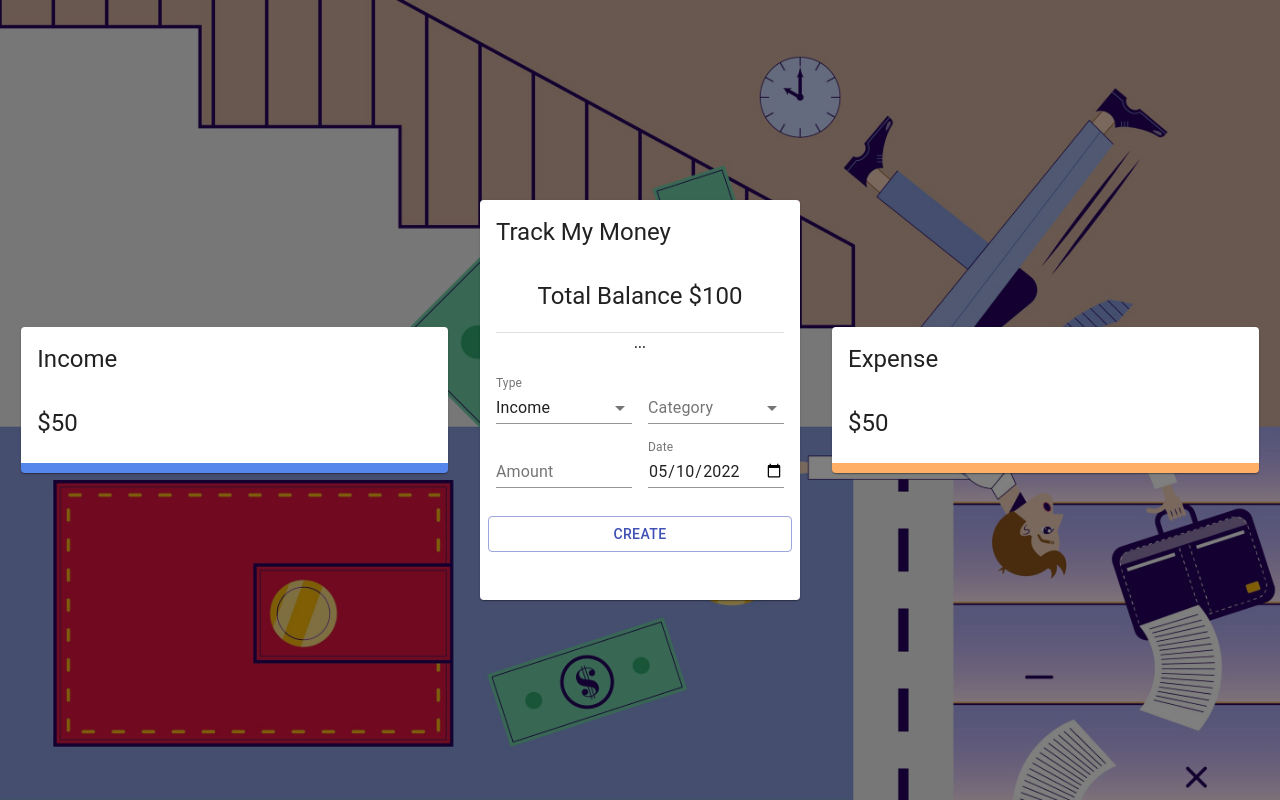
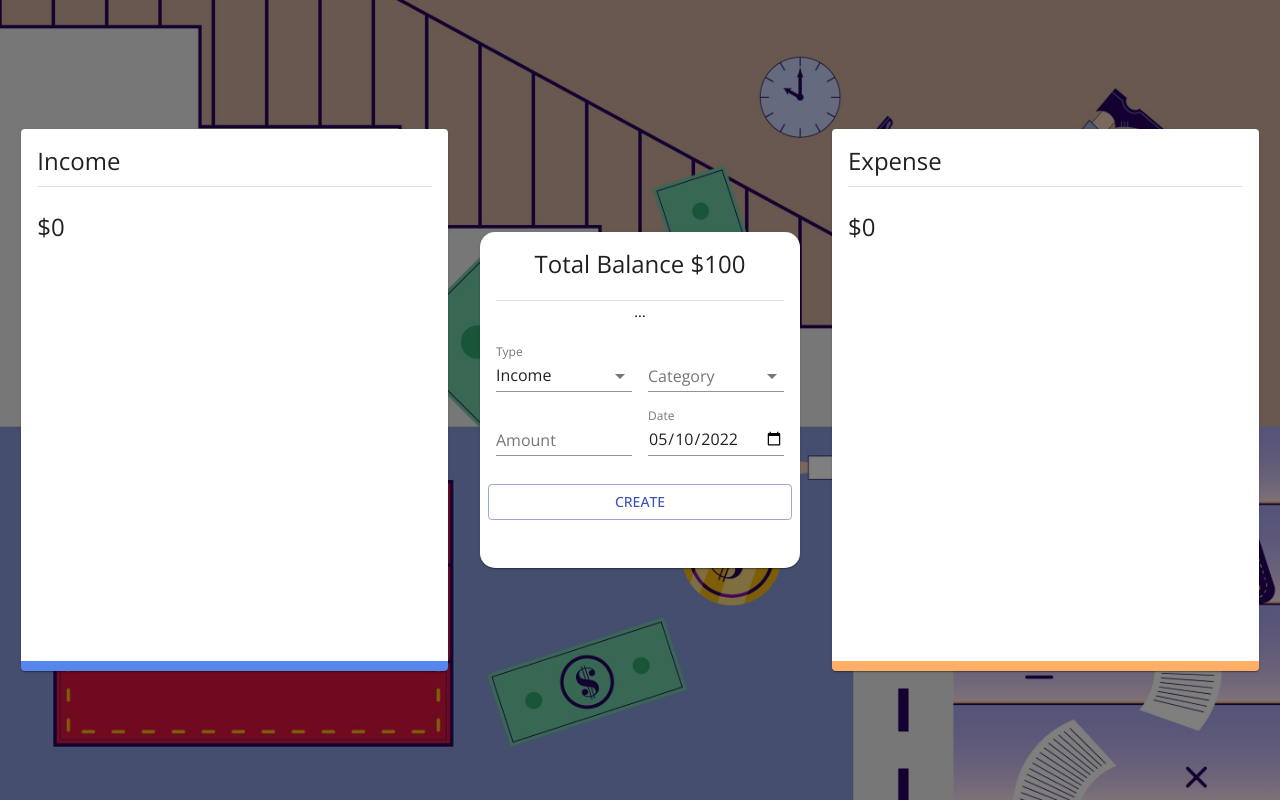
Before and after one commit to josh-umahi/TrackMyMoney, a React (Create React App) app in the folder web_app/: page / in a window 1280 px wide. Built offline with nearby package versions, Linux system fonts and the light colour scheme.

Commit message:
Implemented the Pie chart

```diff
--- a/web_app/public/index.html
+++ b/web_app/public/index.html
@@ -1,14 +1,12 @@
 <!DOCTYPE html>
 <html lang="en">
+
 <head>
   <meta charset="utf-8" />
   <link rel="icon" href="%PUBLIC_URL%/favicon.ico" />
   <meta name="viewport" content="width=device-width, initial-scale=1" />
   <meta name="theme-color" content="#000000" />
-    <meta
-      name="description"
-      content="Web site created using create-react-app"
-    />
+  <meta name="description" content="Web site created using create-react-app" />
   <link rel="apple-touch-icon" href="%PUBLIC_URL%/logo192.png" />
   <!--
       manifest.json provides metadata used when your web app is installed on a
@@ -24,8 +22,12 @@
       work correctly both with client-side routing and a non-root public URL.
       Learn how to configure a non-root public URL by running `npm run build`.
     -->
+  <link rel="preconnect" href="https://fonts.googleapis.com">
+  <link rel="preconnect" href="https://fonts.gstatic.com" crossorigin>
+  <link href="https://fonts.googleapis.com/css2?family=Open+Sans:wght@400;500&display=swap" rel="stylesheet">
   <title>React App</title>
 </head>
+
 <body>
   <noscript>You need to enable JavaScript to run this app.</noscript>
   <div id="root"></div>
@@ -40,4 +42,5 @@
       To create a production bundle, use `npm run build` or `yarn build`.
     -->
 </body>
+
 </html>
--- a/web_app/src/components/Details/Details.jsx
+++ b/web_app/src/components/Details/Details.jsx
@@ -1,18 +1,32 @@
 import React from "react";
-import { Card, CardHeader, CardContent, Typography } from "@material-ui/core";
-// import { Doughnut } from "react-chartjs-2";
+import {
+  Card,
+  CardHeader,
+  CardContent,
+  Typography,
+  Divider,
+} from "@material-ui/core";
+import { Chart as ChartJS, ArcElement, Tooltip, Legend } from "chart.js";
+import { Pie } from "react-chartjs-2";
 
 import useStyles from "./styles";
+import useTransactions from "../../useTransactions";
+
+ChartJS.register(ArcElement, Tooltip, Legend);
 
 const DetailsCard = ({ title }) => {
   const classes = useStyles();
+  const { total, chartData } = useTransactions(title);
 
   return (
     <Card className={title === "Income" ? classes.income : classes.expense}>
-      <CardHeader title={title} />
+      <CardHeader className={classes.cardHeader} title={title} />
+      <div style={{ padding: "0.5em 1em" }}>
+        <Divider />
+      </div>
       <CardContent>
-        <Typography variant="h5">$50</Typography>
-        {/* <Doughnut data="DATA" /> */}
+        <Typography variant="h5">${total}</Typography>
+        <Pie data={chartData} />
       </CardContent>
     </Card>
   );
--- a/web_app/src/components/Details/styles.js
+++ b/web_app/src/components/Details/styles.js
@@ -7,4 +7,7 @@ export default makeStyles(() => ({
   expense: {
     borderBottom: '10px solid rgba(255, 149, 51, .75)',
   },
+  cardHeader: {
+    paddingBottom: 0
+  },
 }));
--- a/web_app/src/components/Main/Main.jsx
+++ b/web_app/src/components/Main/Main.jsx
@@ -17,7 +17,6 @@ const Main = () => {
 
   return (
     <Card className={classes.root}>
-      <CardHeader title="Track My Money" />
       <CardContent>
         <Typography align="center" variant="h5">
           Total Balance $100
@@ -31,7 +30,7 @@ const Main = () => {
         <Divider />
         <Form />
       </CardContent>
-      <CardContent className={classes.cartContent}>
+      <CardContent className={classes.cardContent}>
         <Grid container spacing={2}>
           <Grid item xs={12}>
             <List />
--- a/web_app/src/components/Main/styles.js
+++ b/web_app/src/components/Main/styles.js
@@ -1,6 +1,9 @@
 import { makeStyles } from '@material-ui/core/styles';
 
 export default makeStyles((theme) => ({
+  root: {
+    borderRadius: 15,
+  },
   media: {
     height: 0,
     paddingTop: '56.25%', // 16:9
@@ -15,7 +18,7 @@ export default makeStyles((theme) => ({
   expandOpen: {
     transform: 'rotate(180deg)',
   },
-  cartContent: {
+  cardContent: {
     paddingTop: 0,
   },
   divider: {
--- a/web_app/src/index.js
+++ b/web_app/src/index.js
@@ -1,13 +1,17 @@
 import React from 'react'
 import ReactDOM from 'react-dom'
+import { ThemeProvider } from '@material-ui/core/styles';
 
 import App from './App'
 import './index.css';
 import { Provider } from './context/context';
+import { appTheme } from './styles';
 
 ReactDOM.render(
     <Provider>
-        <App />
+        <ThemeProvider theme={appTheme}>
+            <App />
+        </ThemeProvider>
     </Provider>,
     document.getElementById('root'),
 );
--- a/web_app/src/styles.js
+++ b/web_app/src/styles.js
@@ -1,4 +1,4 @@
-import { makeStyles } from '@material-ui/core/styles';
+import { makeStyles, createTheme } from '@material-ui/core/styles';
 
 export default makeStyles((theme) => ({
   desktop: {
@@ -28,3 +28,12 @@ export default makeStyles((theme) => ({
     },
   },
 }));
+
+export const appTheme = createTheme({
+  typography: {
+    fontFamily: [
+      'Open Sans',
+      'sans-serif',
+    ].join(','),
+  },
+});
```
Lines whose indentation alone changed are shown as unchanged.
